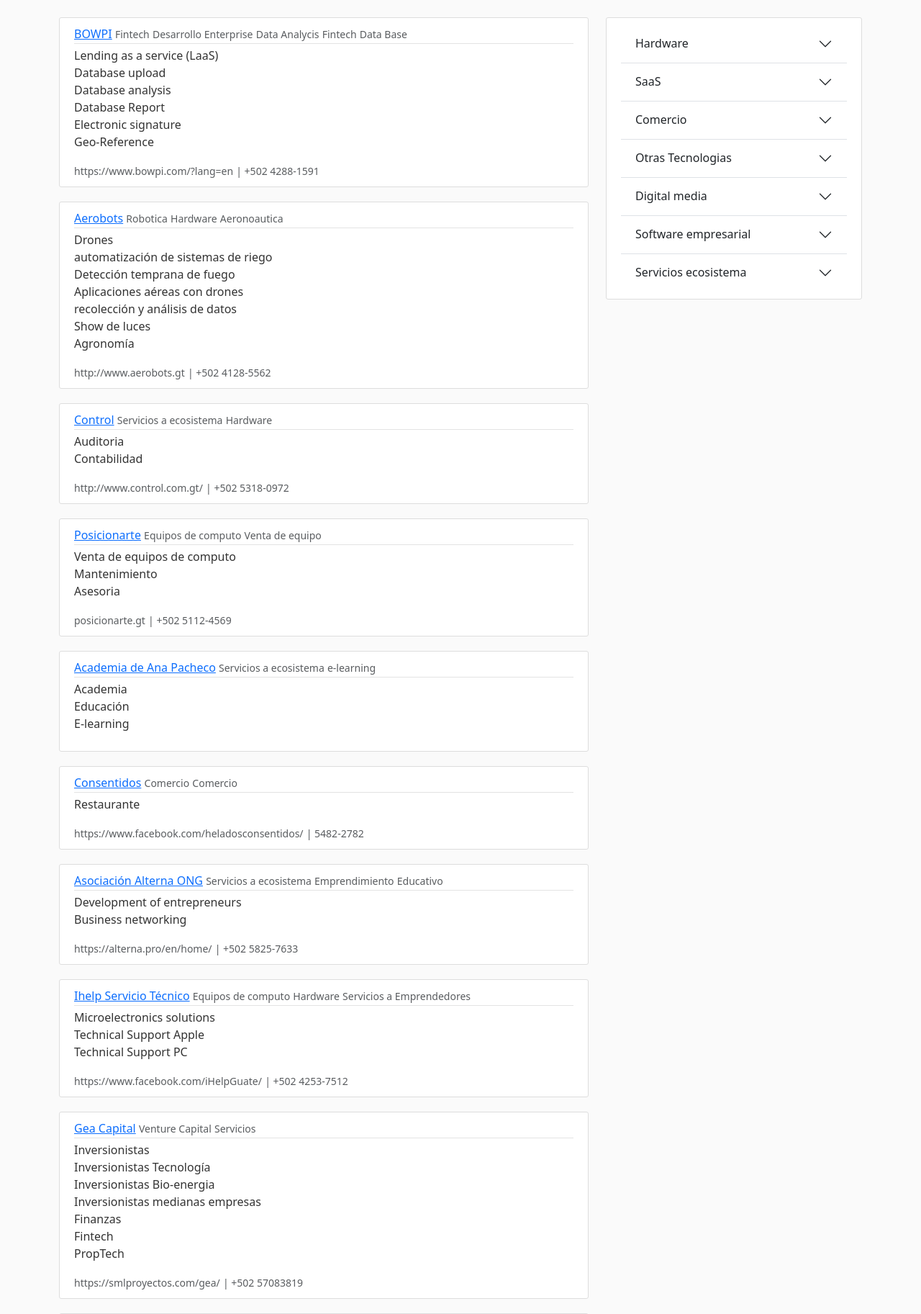
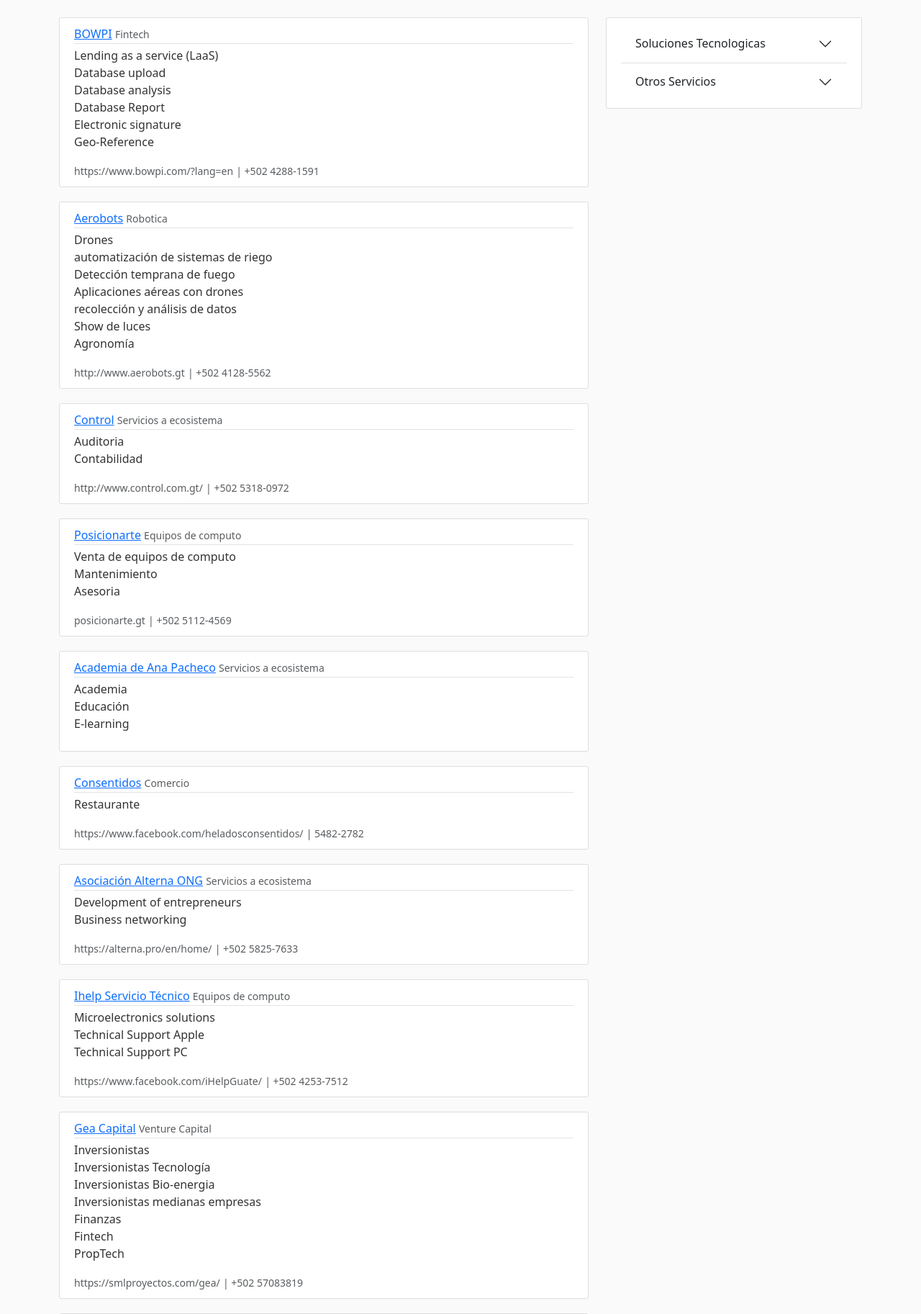
Before and after one commit to 17001380/TecMembers, a Django app: page / in a window 1280 px wide. Shown: the part 56-1881 px from the top of the page at 72% size. Run offline with Django 4.2, Linux system fonts and the light colour scheme; data comes from the database, SQL or seed files in the repository; both versions use the stored data as it was after the commit; some libraries are stand-ins or nearby versions.

Commit message:
Cambios Juan

```diff
--- a/blog/templates/blog/home.html
+++ b/blog/templates/blog/home.html
@@ -12,16 +12,6 @@
                 <a class="mr-2" href="#">{{ post.Co_Name}}</a>
             {%endif%}
             <small class="text-muted">{{ post.Clas1 }}</small>
-            <small class="text-muted">{{ post.Sub_Clas1 }}</small>
-            {%if post.Sub_Clas2 != 'None'%}
-                <small class="text-muted">{{ post.Sub_Clas2 }}</small>
-            {%endif%}
-            {%if post.Sub_Clas3 != 'None'%}
-                <small class="text-muted">{{ post.Sub_Clas3 }}</small>
-            {%endif%}
-            {%if post.Sub_Clas4 != 'None'%}
-                <small class="text-muted">{{ post.Sub_Clas4 }}</small>
-            {%endif%}
           </div>
           <p class="article-content">{{ post.Specific }}</p>
             {%if post.Web_Page != 'None'%}
--- a/blog/views.py
+++ b/blog/views.py
@@ -13,13 +13,9 @@ def home(request):
     Context = {
         'posts': Q1,
         'lables':{
-            'Hardware': {'Hardware','Aeronoautica','Venta de equipo','Servicios a Emprendedores','Desarrollo Enterprise','Telecomunicaciones','Venta de Software','Ciberseguridad','Geolocalizacion','Comercios','Desarrollo Digital'},
-            'SaaS': {'Desarrollo Enterprise','Data Analycis','Fintech','Data Base','e-Learning','Venta de Software','Ciberseguridad','Nube','Educativo'},
-            'Comercio': {'Comercios','Venta de equipo','Servicios'},
-            'Otras Tecnologias': {'Emprendimiento','IT Administrativo','e-Learning','Bio-Tecnologia','Desarrollo Enterprise','Energia','Hardware','Diseño y Prototipado','Venta de equipo','Telecomunicaciones','Servicios a Emprendedores','Tecnologia fianciera','Desarrollo Digital','Servicios','Geolocalizacion','Comercios','Educativo'},
-            'Digital media': {'Desarrollo Enterprise','Desarrollo Digital','Mercadeo Digital','Multimedia','Servicios a Emprendedores','e-Learning'},
-            'Software empresarial': {'Desarrollo Enterprise','Telecomunicaciones','Desarrollo Digital','Data Analycis','Tecnologia fianciera','Fintech','Venta de Software'},
-            'Servicios ecosistema': {'Servicios','Salud','Desarrollo Enterprise','Ciberseguridad','Venta de Software','Nube','Desarrollo Digital'}
+            'Soluciones Tecnologicas': {'Bio-Tech','Robotica','Software a la medida','Software empresaliral','Medios digitales','Equipos de computo','Fintech','Electronica','Cyber Seguridad','Data Center','Otras tecnologias'},
+            'Otros Servicios': {'Servicios a ecosistema'},
+
         }
     }
 
@@ -33,13 +29,7 @@ def search(request):
         Busqueda = request.POST['Busqueda']
         if "," in Busqueda:
              bus1 = Busqueda.split(",")
-             queryset = TecMembers.objects.filter(
-                Q(Clas1__contains=bus1[0]) & (
-                Q(Sub_Clas1__contains=bus1[1])|
-                Q(Sub_Clas2__contains=bus1[1])|
-                Q(Sub_Clas3__contains=bus1[1])|
-                Q(Sub_Clas4__contains=bus1[1]))
-            )
+             queryset = TecMembers.objects.filter(Q(Clas1__contains=bus1[1]))
 
         else:
             queryset = TecMembers.objects.filter(
@@ -56,13 +46,9 @@ def search(request):
 
             'posts': queryset,
             'lables':{
-            'Hardware': {'Hardware','Aeronoautica','Venta de equipo','Servicios a Emprendedores','Desarrollo Enterprise','Telecomunicaciones','Venta de Software','Ciberseguridad','Geolocalizacion','Comercios','Desarrollo Digital'},
-            'SaaS': {'Desarrollo Enterprise','Data Analycis','Fintech','Data Base','e-Learning','Venta de Software','Ciberseguridad','Nube','Educativo'},
-            'Comercio': {'Comercios','Venta de equipo','Servicios'},
-            'Otras Tecnologias': {'Emprendimiento','IT Administrativo','e-Learning','Bio-Tecnologia','Desarrollo Enterprise','Energia','Hardware','Diseño y Prototipado','Venta de equipo','Telecomunicaciones','Servicios a Emprendedores','Tecnologia fianciera','Desarrollo Digital','Servicios','Geolocalizacion','Comercios','Educativo'},
-            'Digital media': {'Desarrollo Enterprise','Desarrollo Digital','Mercadeo Digital','Multimedia','Servicios a Emprendedores','e-Learning'},
-            'Software empresarial': {'Desarrollo Enterprise','Telecomunicaciones','Desarrollo Digital','Data Analycis','Tecnologia fianciera','Fintech','Venta de Software'},
-            'Servicios ecosistema': {'Servicios','Salud','Desarrollo Enterprise','Ciberseguridad','Venta de Software','Nube','Desarrollo Digital'}
+            'Soluciones Tecnologicas': {'Bio-Tech','Robotica','Software a la medida','Software empresaliral','Medios digitales','Equipos de computo','Fintech','Electronica','Cyber Seguridad','Data Center','Servicios de intrnet','Venture Capital','Otras tecnologias'},
+            'Otros Servicios': {'Servicios a ecosistema','Comercio'},
+
         }
         }
 
```
Also changed, not shown: blog/templates/blog/Search.html (+0 -10 lines), db.sqlite3.
